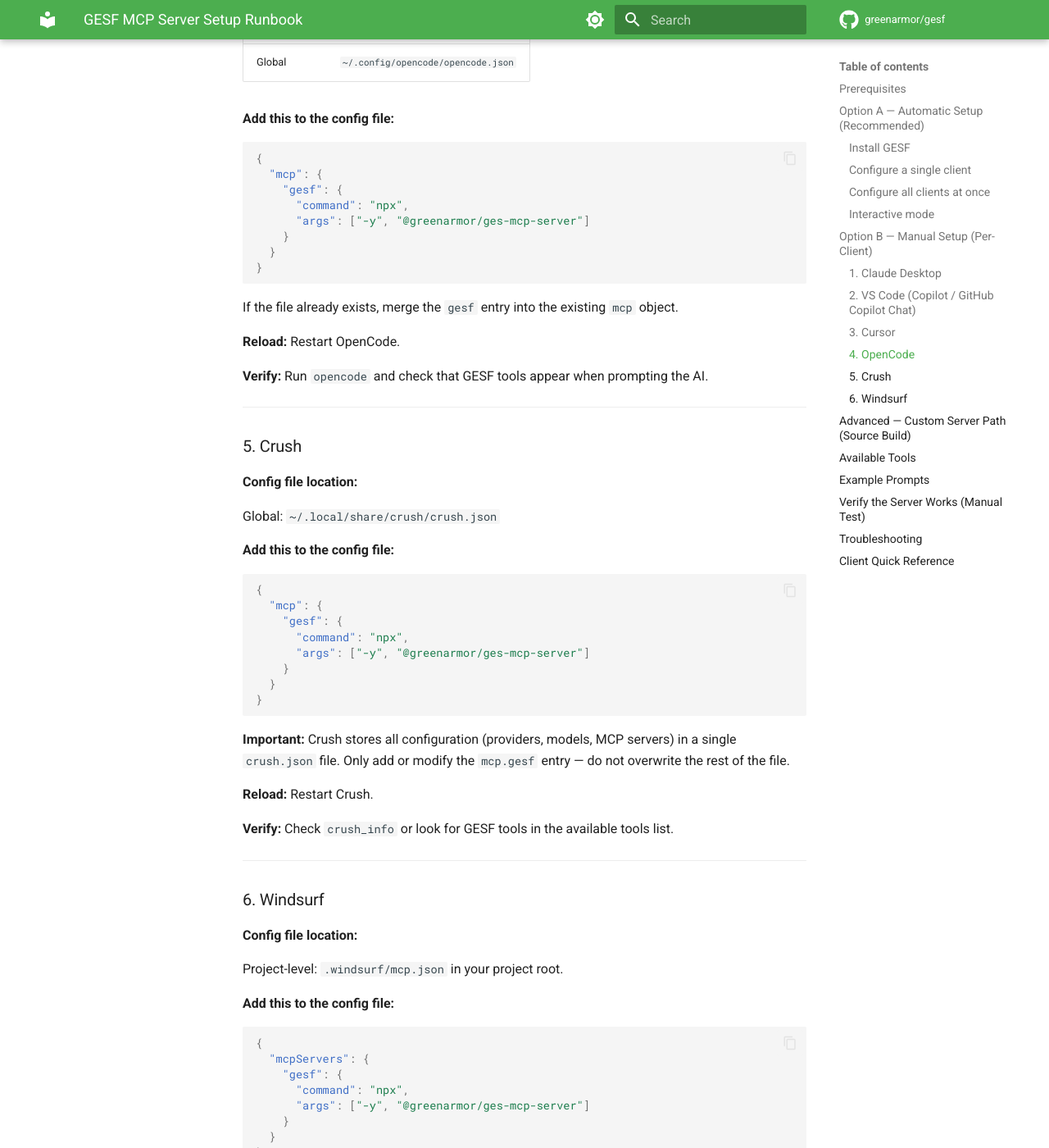
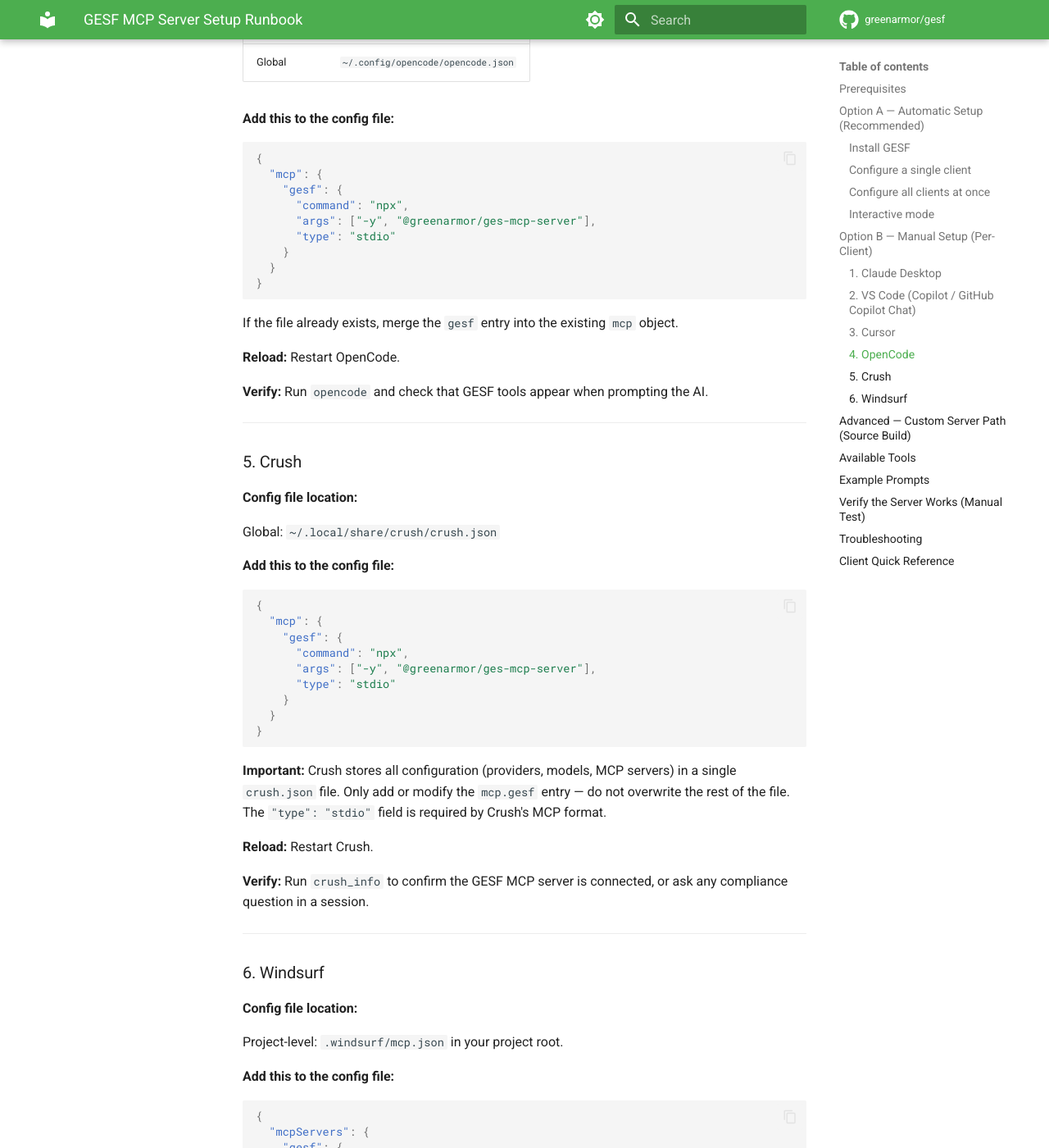
Before and after one commit to greenarmor/gesf, an MkDocs documentation site: the page built from docs/runbook-mcp-setup.md, in a window 1280 px wide and 1400 px high, scrolled down 3484 px. Shown: the whole window at 82% size. Built offline with MkDocs 1.6.1 and Material for MkDocs 9.7.7, drawn with Linux system fonts in a browser that asks for light colours; comment, search, counter and statistics services are not loaded; some of the changed text lies outside the part shown.

Commit message:
Updating documentation about the mcp server setup correction

````diff
--- a/docs/runbook-mcp-setup.md
+++ b/docs/runbook-mcp-setup.md
@@ -160,7 +160,8 @@
   "mcp": {
     "gesf": {
       "command": "npx",
-      "args": ["-y", "@greenarmor/ges-mcp-server"]
+      "args": ["-y", "@greenarmor/ges-mcp-server"],
+      "type": "stdio"
     }
   }
 }
@@ -187,17 +188,18 @@
   "mcp": {
     "gesf": {
       "command": "npx",
-      "args": ["-y", "@greenarmor/ges-mcp-server"]
+      "args": ["-y", "@greenarmor/ges-mcp-server"],
+      "type": "stdio"
     }
   }
 }
 ```
 
-**Important:** Crush stores all configuration (providers, models, MCP servers) in a single `crush.json` file. Only add or modify the `mcp.gesf` entry — do not overwrite the rest of the file.
+**Important:** Crush stores all configuration (providers, models, MCP servers) in a single `crush.json` file. Only add or modify the `mcp.gesf` entry — do not overwrite the rest of the file. The `"type": "stdio"` field is required by Crush's MCP format.
 
 **Reload:** Restart Crush.
 
-**Verify:** Check `crush_info` or look for GESF tools in the available tools list.
+**Verify:** Run `crush_info` to confirm the GESF MCP server is connected, or ask any compliance question in a session.
 
 ---
 
@@ -323,6 +325,6 @@
 | Claude Desktop | `~/Library/Application Support/Claude/claude_desktop_config.json` | `mcpServers` | No | Global |
 | VS Code | `.vscode/mcp.json` | `servers` | Yes (`"type": "stdio"`) | Project |
 | Cursor | `.cursor/mcp.json` | `mcpServers` | No | Project |
-| OpenCode | `opencode.json` | `mcp` | No | Project or Global |
-| Crush | `~/.local/share/crush/crush.json` | `mcp` | No | Global |
+| OpenCode | `opencode.json` | `mcp` | Yes (`"type": "stdio"`) | Project or Global |
+| Crush | `~/.local/share/crush/crush.json` | `mcp` | Yes (`"type": "stdio"`) | Global |
 | Windsurf | `.windsurf/mcp.json` | `mcpServers` | No | Project |
````
Also changed, not shown: README.md (+1 -1 lines), docs/mcp/code-assistants.md (+2 -1 lines), docs/mcp/setup.md (+8 -2 lines).
